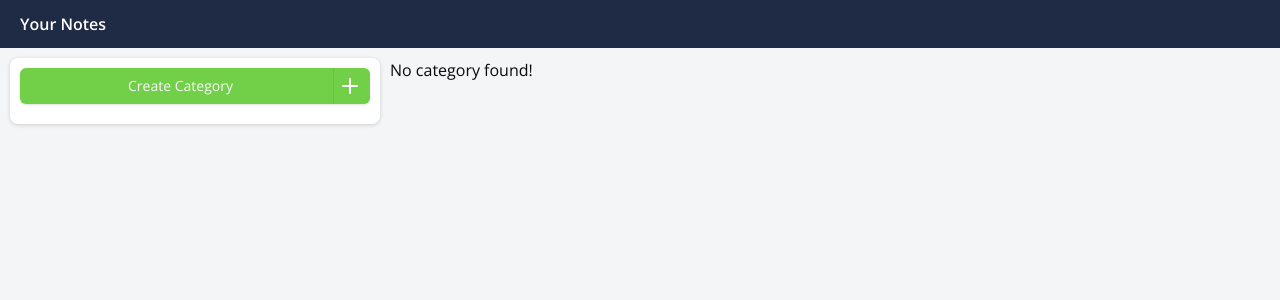
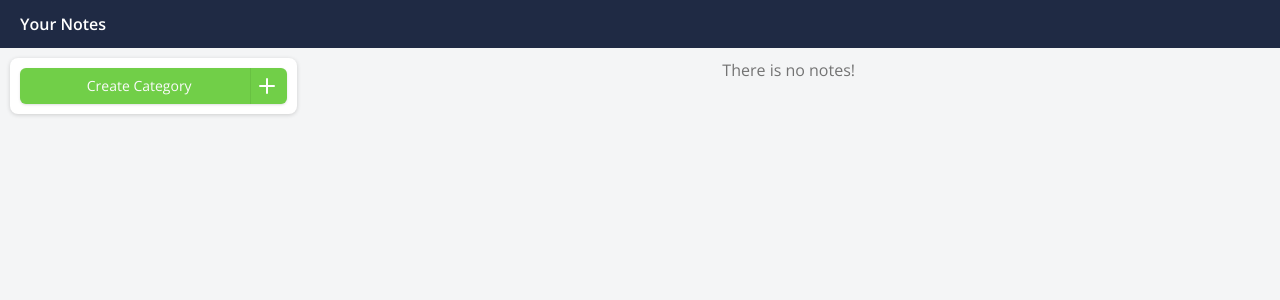
Before and after one commit to emrebican/flex-task, a React (Vite) app: page /1/notes in a window 1280 px wide. Shown: the top 300 px of the page. Built offline with nearby package versions, Linux system fonts and the light colour scheme.

Commit message:
uuidV4 implemented to project | id is adding in reducer

```diff
--- a/package.json
+++ b/package.json
@@ -27,6 +27,7 @@
     "@types/node": "^22.7.5",
     "@types/react": "^18.3.10",
     "@types/react-dom": "^18.3.0",
+    "@types/uuid": "^10.0.0",
     "@vitejs/plugin-react": "^4.3.2",
     "autoprefixer": "^10.4.20",
     "eslint": "^9.11.1",
--- a/src/components/category/CategoryCreate/CategoryCreate.tsx
+++ b/src/components/category/CategoryCreate/CategoryCreate.tsx
@@ -13,7 +13,6 @@ const CategoryCreate: React.FC = () => {
   const inputRef = useRef<HTMLInputElement | null>(null);
   const [isCreate, setIsCreate] = useState(false);
   const [newCategory, setNewCategory] = useState<CategoryModel>({
-    id: Date.now(),
     title: "",
     notes: [],
   });
@@ -28,7 +27,6 @@ const CategoryCreate: React.FC = () => {
     if (newCategory.title.trim()) {
       dispatch({ type: "CREATE_CATEGORY", payload: newCategory });
       setNewCategory({
-        id: Date.now(),
         title: "",
         notes: [],
       });
@@ -36,7 +34,7 @@ const CategoryCreate: React.FC = () => {
   }
 
   return (
-    <div className="mb-2.5">
+    <div>
       {isCreate ? (
         <form
           onSubmit={onCreate}
--- a/src/components/category/CategoryItem/CategoryItem.tsx
+++ b/src/components/category/CategoryItem/CategoryItem.tsx
@@ -8,9 +8,7 @@ import { ChevronDown, ChevronRight, Folder } from "lucide-react";
 const CategoryItem: React.FC<CategoryModel> = ({ id, title, notes }) => {
   const navigate = useNavigate();
   const location = useLocation();
-  const isActive =
-    location.pathname === `/${id}/notes` ||
-    location.pathname === `/${id}/note-create`;
+  const isActive = location.pathname === `/${id}/notes` || location.pathname === `/${id}/note-create`;
 
   function handleNavigate() {
     navigate(`/${id}/notes`);
--- a/src/components/category/CategoryList/CategoryList.tsx
+++ b/src/components/category/CategoryList/CategoryList.tsx
@@ -3,8 +3,8 @@ import { Outlet } from "react-router-dom";
 import { useCategories } from "@/context/Category.context";
 import "./CategoryList.css";
 
+import CategoryItem from "../CategoryItem/CategoryItem";
 import Card from "@/components/ui/card";
-import CategoryItem from "../CategoryItem/CategoryItem";
 import CategoryCreate from "../CategoryCreate/CategoryCreate";
 
 const CategoryList: React.FC = () => {
@@ -12,12 +12,16 @@ const CategoryList: React.FC = () => {
 
   return (
     <div className="flex gap-2.5 flex-wrap md:flex-nowrap">
-      <Card className="h-full w-full md:w-[370px] ">
+      <Card className="h-full w-full md:w-[370px]">
         {/* ADD NEW CATEGORY */}
         <CategoryCreate />
 
         {/* CATEGORY LIST */}
-        <ul className="flex flex-col gap-2.5">
+        <ul
+          className={`flex flex-col gap-2.5 ${
+            categories.length ? "mt-2.5" : null
+          }`}
+        >
           {categories.map((item) => (
             <CategoryItem
               key={item.id}
--- a/src/components/note/NoteCreate/NoteCreate.tsx
+++ b/src/components/note/NoteCreate/NoteCreate.tsx
@@ -5,6 +5,8 @@ import { Input } from "@/components/ui/input";
 import { Separator } from "@/components/ui/separator";
 import { Textarea } from "@/components/ui/textarea";
 import React, { useEffect, useRef, useState } from "react";
+
+import { v4 as uuidV4 } from "uuid";
 
 const NoteCreate: React.FC = () => {
   const [title, setTitle] = useState("");
@@ -24,7 +26,7 @@ const NoteCreate: React.FC = () => {
     if (!title.trim() || !content.trim()) return;
 
     const newNote = {
-      id: Date.now(),
+      id: uuidV4(),
       title,
       content,
     };
--- a/src/components/note/NoteList/NoteList.tsx
+++ b/src/components/note/NoteList/NoteList.tsx
@@ -22,7 +22,7 @@ const NoteList: React.FC = () => {
 
   // useMemo
   const selectedCategory = useMemo(
-    () => categories.find((cat) => cat.id === Number(categoryId)),
+    () => categories.find((cat) => cat.id === categoryId),
     [categories, categoryId]
   );
 
@@ -54,7 +54,12 @@ const NoteList: React.FC = () => {
     return () => clearTimeout(timeOut);
   }, [search, selectedCategory]);
 
-  if (!selectedCategory) return <div>No category found!</div>;
+  if (!selectedCategory)
+    return (
+      <div className="w-full text-muted-foreground text-center">
+        There is no notes!
+      </div>
+    );
 
   return (
     <>
--- a/src/models/Category.model.ts
+++ b/src/models/Category.model.ts
@@ -1,7 +1,7 @@
 import { NoteModel } from "./Note.model";
 
 export interface CategoryModel {
-  id: number;
+  id?: string;
   title: string;
   notes: NoteModel[];
 }
--- a/src/models/Note.model.ts
+++ b/src/models/Note.model.ts
@@ -1,5 +1,5 @@
 export interface NoteModel {
-  id: number;
+  id?: string;
   title: string;
   content: string;
 }
--- a/src/reducers/Category.reducer.ts
+++ b/src/reducers/Category.reducer.ts
@@ -1,11 +1,12 @@
 import { CategoryModel } from "@/models/Category.model";
+import { v4 as uuidV4 } from "uuid";
 
 export type CategoryActions =
   | {
       type: "CREATE_CATEGORY";
       payload: CategoryModel;
     }
-  | { type: "REMOVE_CATEGORY"; id: number };
+  | { type: "REMOVE_CATEGORY"; id: string };
 
 export const categoryReducer = (
   state: CategoryModel[],
@@ -13,7 +14,7 @@ export const categoryReducer = (
 ) => {
   switch (action.type) {
     case "CREATE_CATEGORY":
-      return [...state, { ...action.payload }];
+      return [...state, { id: uuidV4(), ...action.payload }];
 
     case "REMOVE_CATEGORY":
       return state.filter((item: CategoryModel) => item.id !== action.id);
```
Also changed, not shown: 1 other file (tests, documents, lock files or other folders).
